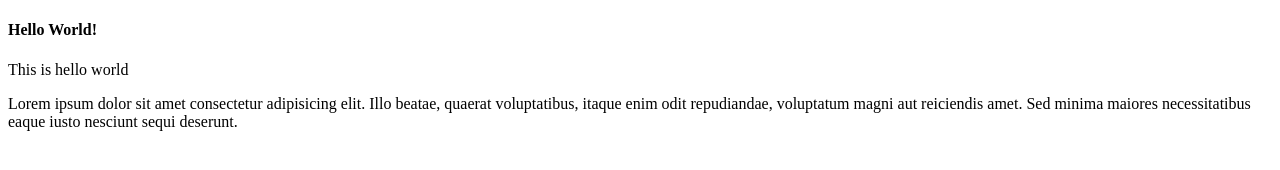
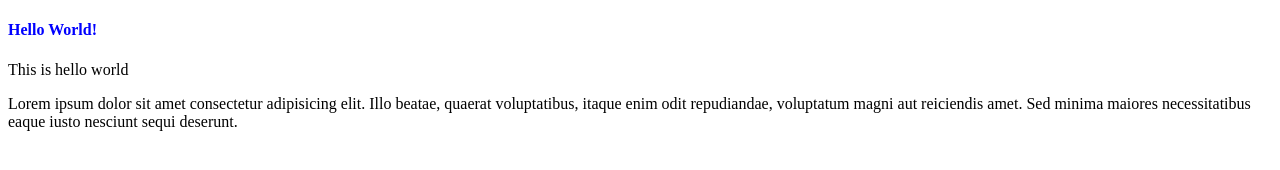
Before and after one commit to enn-ko/snap, a plain HTML site: page hello.html in a window 1280 px wide. Drawn offline with Linux system fonts and the light colour scheme.

Commit message:
add style

```diff
--- a/hello.html
+++ b/hello.html
@@ -7,7 +7,7 @@
     <title>Hello</title>
 </head>
 <body>
-    <H4>Hello World!</H4>
+    <H4 style="color:blue">Hello World!</H4>
     <p>This is hello world</p>
     <p>Lorem ipsum dolor sit amet consectetur adipisicing elit. Illo beatae, quaerat voluptatibus, itaque enim odit repudiandae, voluptatum magni aut reiciendis amet. Sed minima maiores necessitatibus eaque iusto nesciunt sequi deserunt.</p>
 </body>
```
